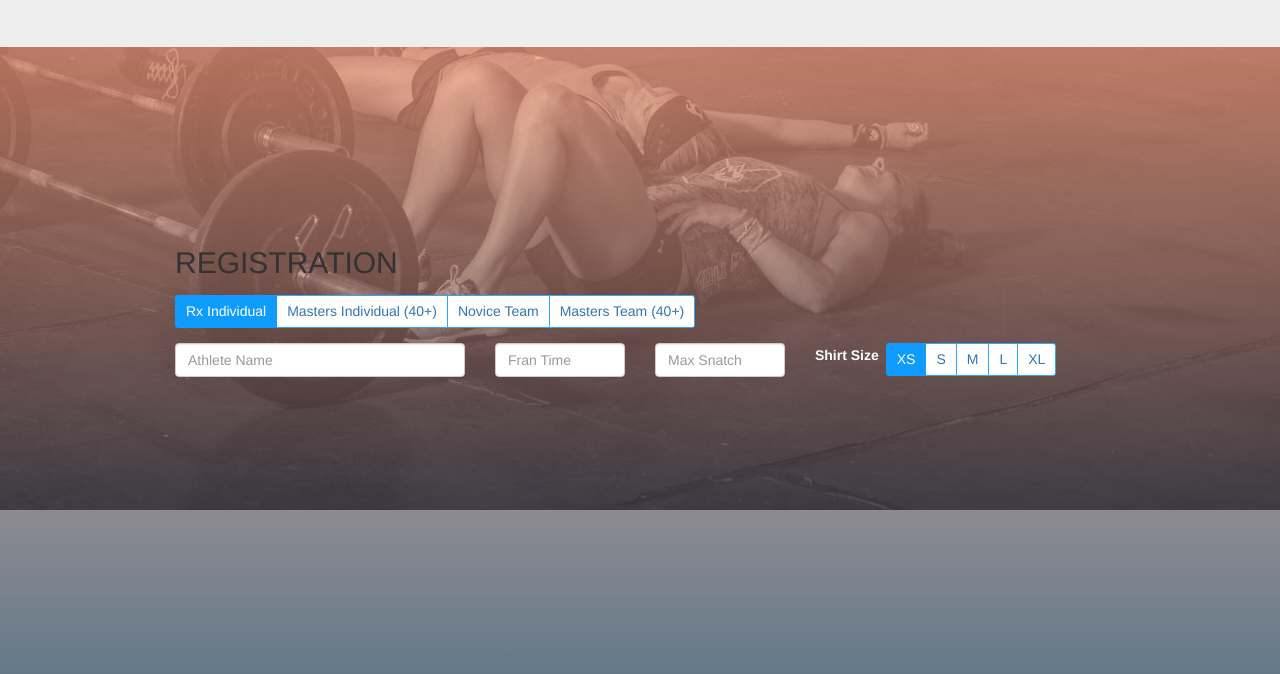
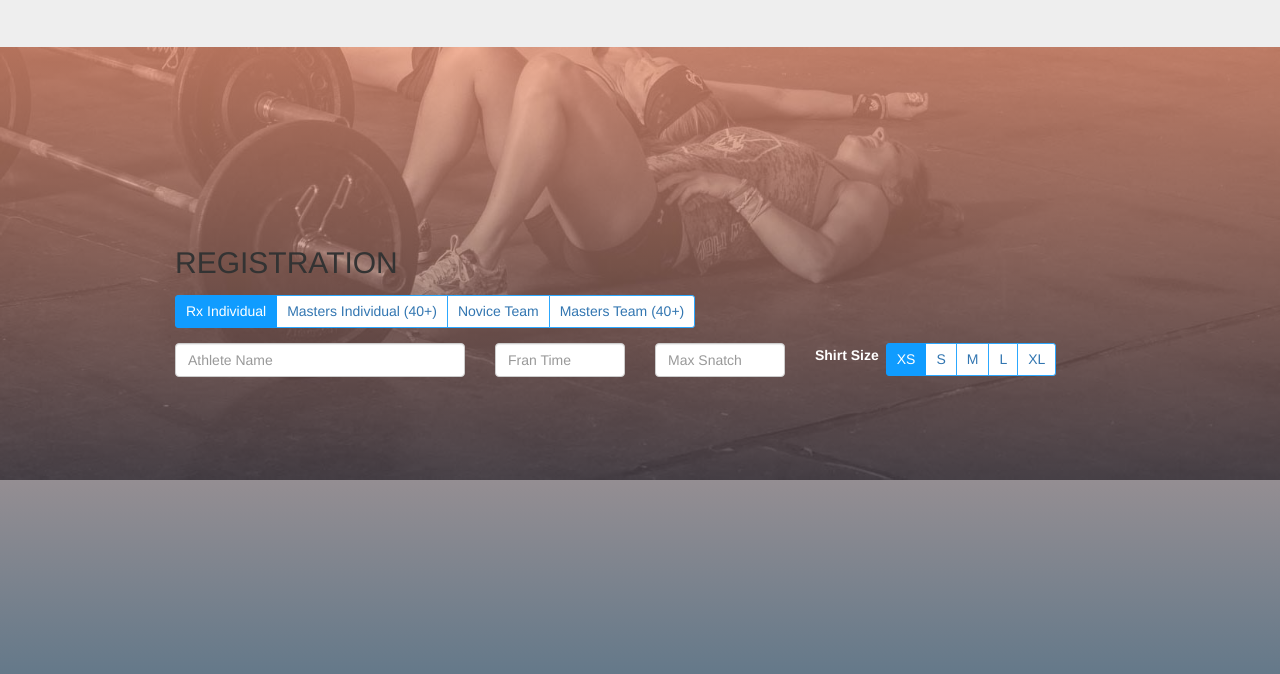
Before and after one commit to thejoshcrawford/themoxiegames, a plain HTML site: page index.html in a window 1280 px wide. Shown: the part 1325-1999 px from the top of the page. Drawn offline with Linux system fonts and the light colour scheme.

Commit message:
Removed 30px padding to fix orange line

```diff
--- a/assets/css/landing-page.css
+++ b/assets/css/landing-page.css
@@ -420,7 +420,7 @@ a:focus, a:active {
 }
 
 .section {
-  padding: 30px 0;
+  padding: 0;
   position: relative;
   background-color: #FFFFFF;
 }
```
